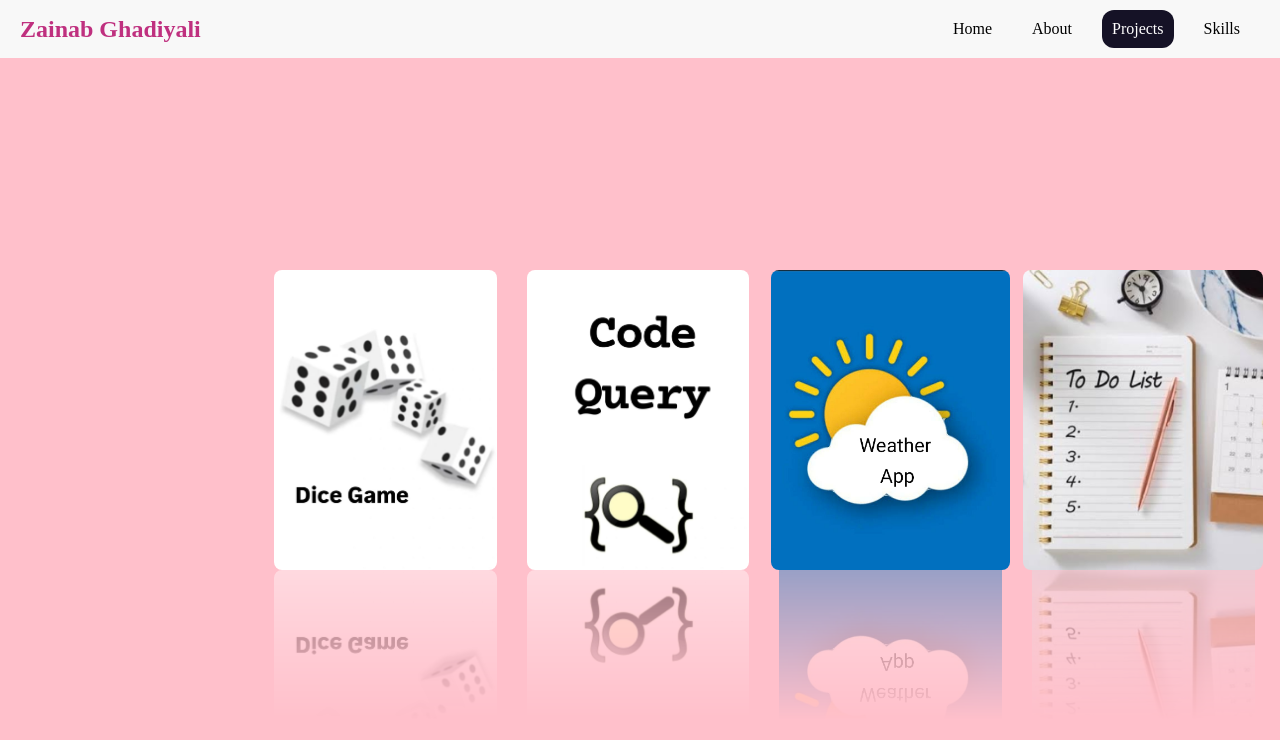
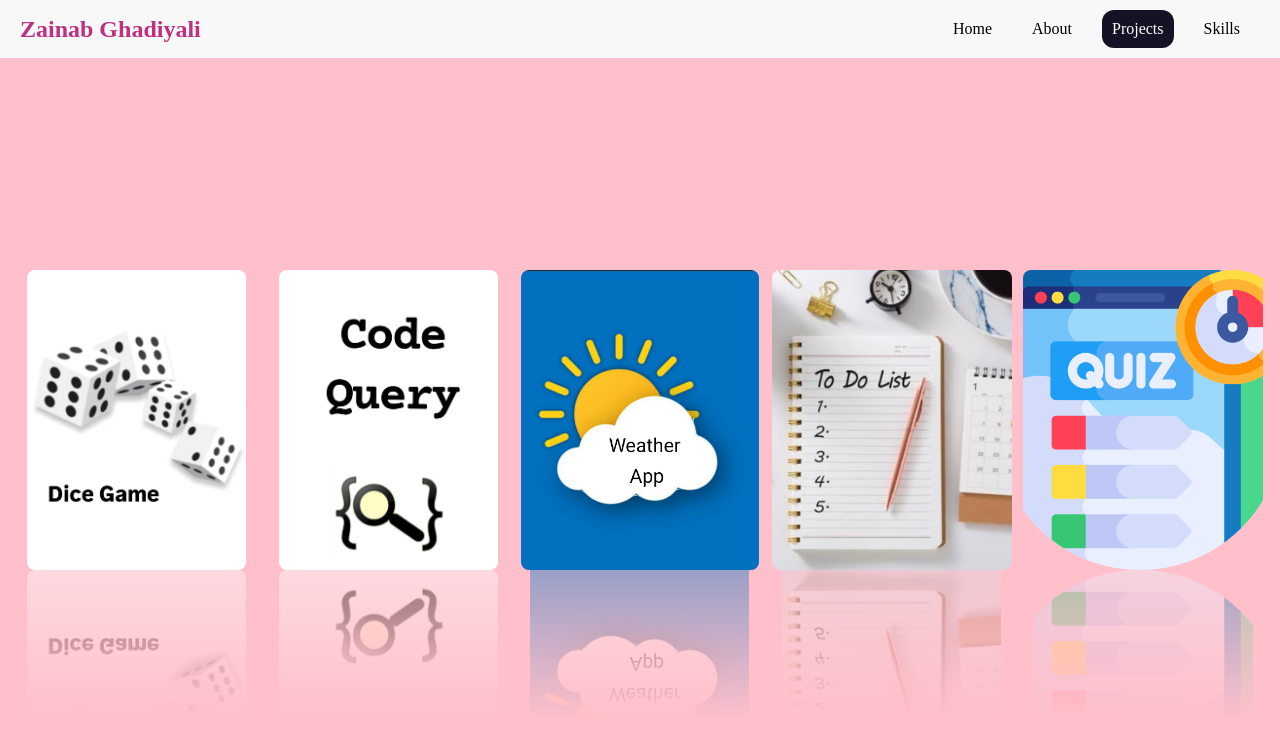
Before and after one commit to zainabghadiyali07/my-portfolio, a React (Create React App) app: page /my-portfolio/project in a window 1280 px wide. Shown: the top 740 px of the page. Built offline with nearby package versions, Linux system fonts and the light colour scheme.

Commit message:
added project link

```diff
--- a/src/App.css
+++ b/src/App.css
@@ -297,10 +297,8 @@ body {
 }
 
 .scene {
-  width: 1000px;
+  width: 1246px;
   display: flex;
-  margin-right: 2%;
-  margin-right: -20%;
   perspective: 800px;
   gap: 1%;
 }
--- a/src/components/Project.js
+++ b/src/components/Project.js
@@ -3,6 +3,7 @@ import diceIcon from "../images/Dice Game.jpg";
 import codequery from "../images/codequery.jpg";
 import todoimage from "../images/todoimage.jpg";
 import weatherImage from "../images/weatherImage.jpg";
+import quiz from "../images/quiz.png";
 
 function Project() {
   const projects = [
@@ -26,6 +27,11 @@ function Project() {
       altText: "todo",
       link: "https://zainabghadiyali07.github.io/todo-list/",
     },
+    {
+      imgSrc: quiz,
+      altText: "quiz",
+      link: "https://zainabghadiyali07.github.io/quiz-app/",
+    },
   ];
 
   return (
@@ -37,7 +43,7 @@ function Project() {
               <img src={project.imgSrc} alt={project.altText} />
             </div>
             <div className="card__face card__face--back">
-              <a href={project.link} target="blank">
+              <a href={project.link} target="_blank" rel="noreferrer">
                 <img src={gitIcon} alt="git" />
               </a>
             </div>
```
Also changed, not shown: src/images/quiz.png (added).
